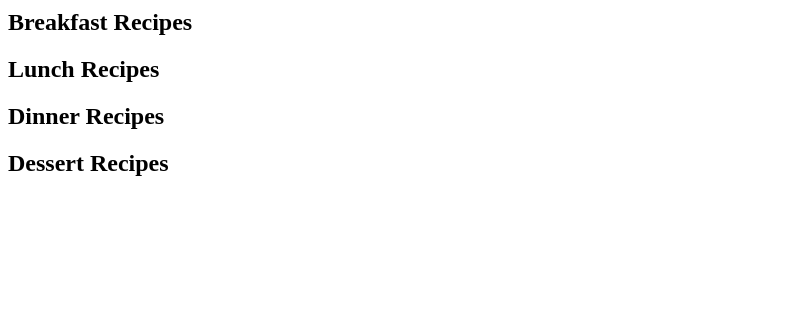
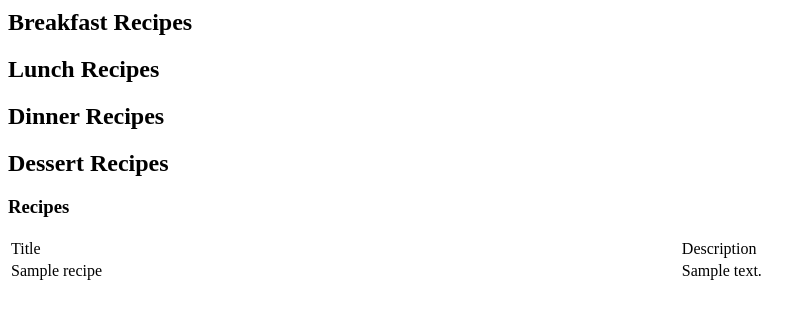
Before and after one commit to sparkvilla/flask_recipie_app, a Flask app: page / in a window 1280 px wide. Shown: the part 177-496 px from the top of the page, without its empty margins (0-811 px from the left). Run offline with Flask 2, Linux system fonts and the light colour scheme; tables that the repository leaves empty hold one stand-in row (values such as "Sample post").

Commit message:
pass db content to recipes.htlm page through jinja

```diff
--- a/project/models.py
+++ b/project/models.py
@@ -13,5 +13,6 @@ class Recipe(db.Model):
         self.recipe_title = title
         self.recipe_description = description
 
+
     def __repr__(self):
-        return '<title {}'.format(self.name)
+        return '<title {}'.format(self.recipe_title)
--- a/project/recipes/templates/index.html
+++ b/project/recipes/templates/recipes.html
@@ -30,5 +30,19 @@ This site describes our favorite family recipes!
 
 <h2>Dessert Recipes</h2>
 
+<h3>Recipes</h3>
+ <table style="width:100%">
+   <tr>
+     <td>Title</td>
+     <td>Description</td>
+   </tr>
+   {% for recipe in recipes %}
+   <tr>
+     <td>{{ recipe.recipe_title }}</td>
+     <td>{{ recipe.recipe_description }}</td>
+   </tr>
+   {% endfor %}
+ </table>
+
   </body>
 </html>
--- a/project/recipes/views.py
+++ b/project/recipes/views.py
@@ -1,4 +1,5 @@
 from flask import render_template, Blueprint
+from project.models import Recipe
 
 ################
 #### config ####
@@ -12,4 +13,6 @@ recipes_blueprint = Blueprint('recipes', __name__, template_folder='templates')
 
 @recipes_blueprint.route('/')
 def index():
-    return render_template('index.html')
+    all_recipes = Recipe.query.all()
+    #print (all_recipes)
+    return render_template('recipes.html', recipes=all_recipes)
```
